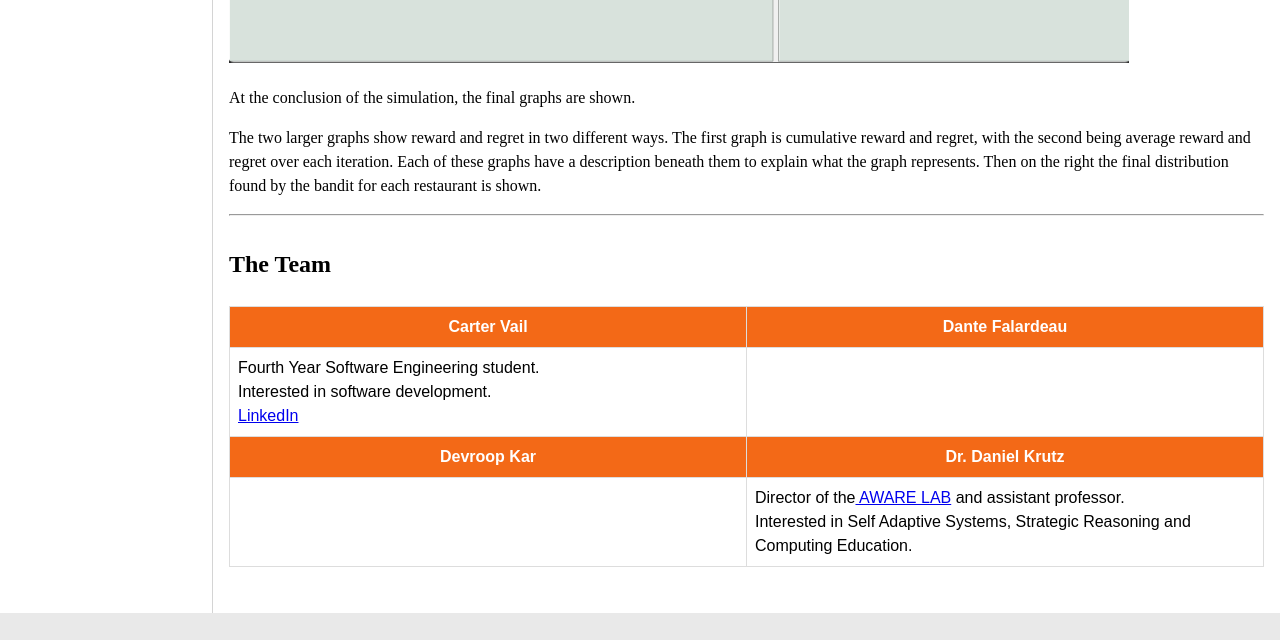
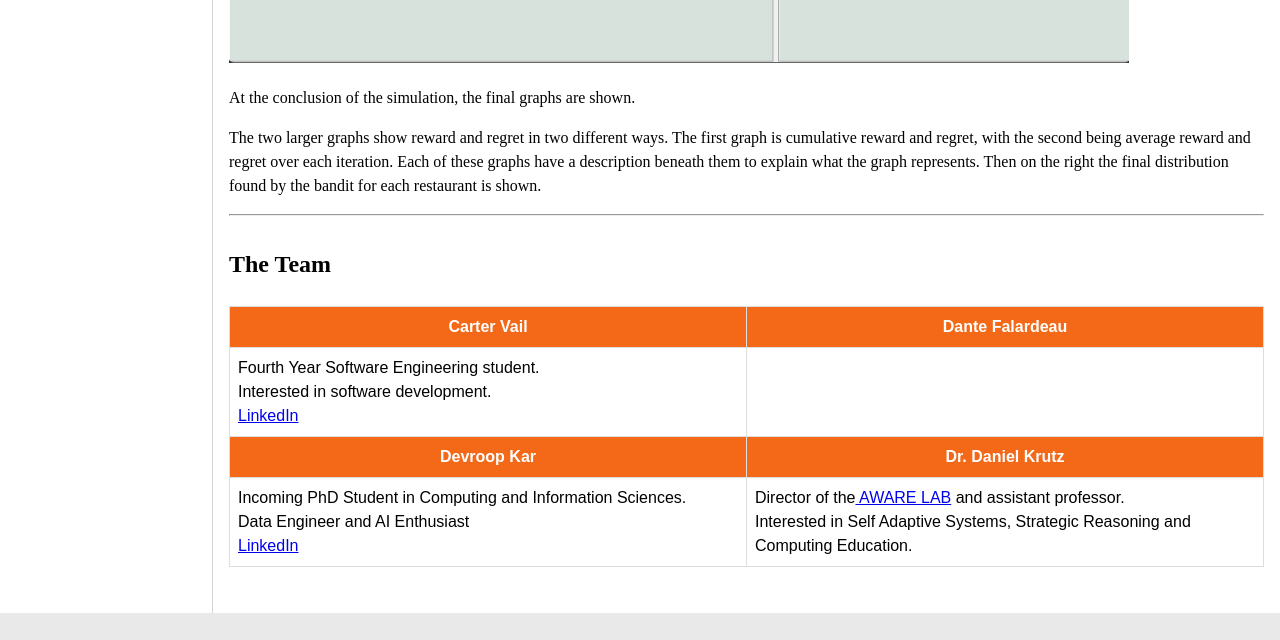
Before and after one commit to iCMAB/OutreachMAB, a plain HTML site: page index.html in a window 1280 px wide. Shown: the part 3274-3914 px from the top of the page. Drawn offline with Linux system fonts and the light colour scheme.

Commit message:
Added team description

```diff
--- a/index.html
+++ b/index.html
@@ -329,7 +329,11 @@ git clone https://github.com/iCMAB/OutreachMAB.git</pre
 						</tr>
 						<tr>
 							<td>
-
+								Incoming PhD Student in Computing and Information Sciences.<br/>
+								Data Engineer and AI Enthusiast <br/>
+								<a
+								href="https://www.linkedin.com/in/devroop-kar-b6ab24147/"
+								>LinkedIn</a>
 							</td>
 							<td>
 								Director of the<a
```
